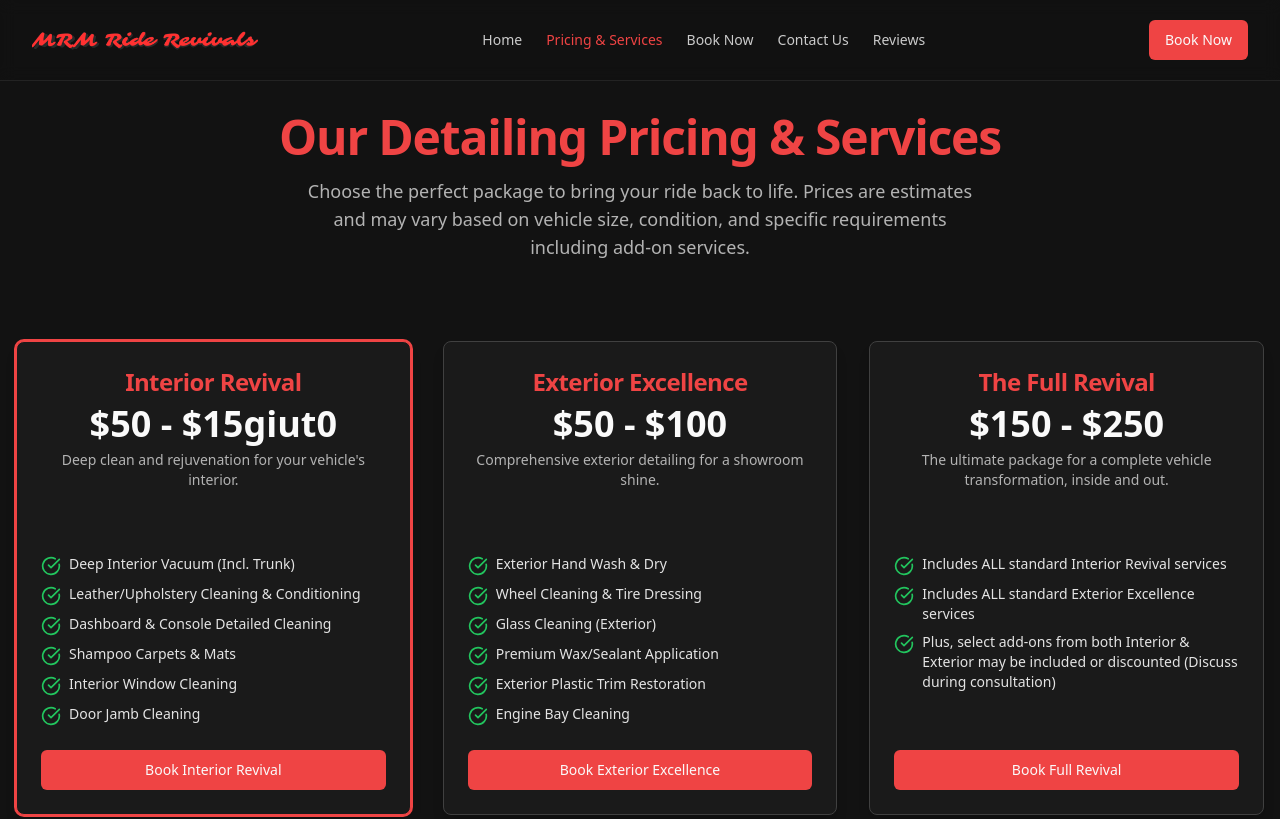
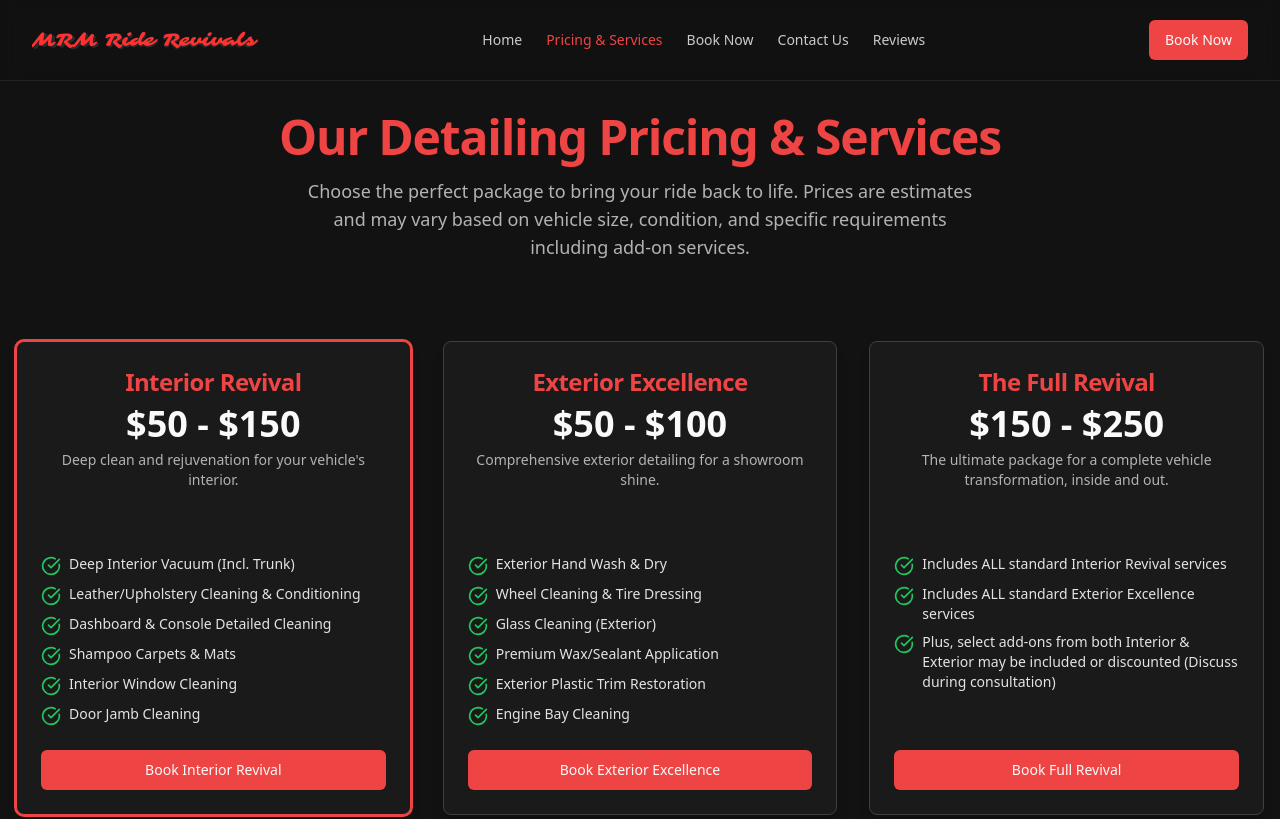
Before and after one commit to MentalBeanr/mrm-ride-revivals-site, a Next.js app: page /pricing in a window 1280 px wide. Shown: the top 819 px of the page. Built offline with nearby package versions, Linux system fonts and the light colour scheme.

Commit message:
fixed pricing bug

```diff
--- a/app/pricing/page.tsx
+++ b/app/pricing/page.tsx
@@ -6,7 +6,7 @@ import Link from "next/link"
 const pricingTiers = [
   {
     name: "Interior Revival",
-    price: "$50 - $15giut0",
+    price: "$50 - $150",
     description: "Deep clean and rejuvenation for your vehicle's interior.",
     features: [
       "Deep Interior Vacuum (Incl. Trunk)",
```
